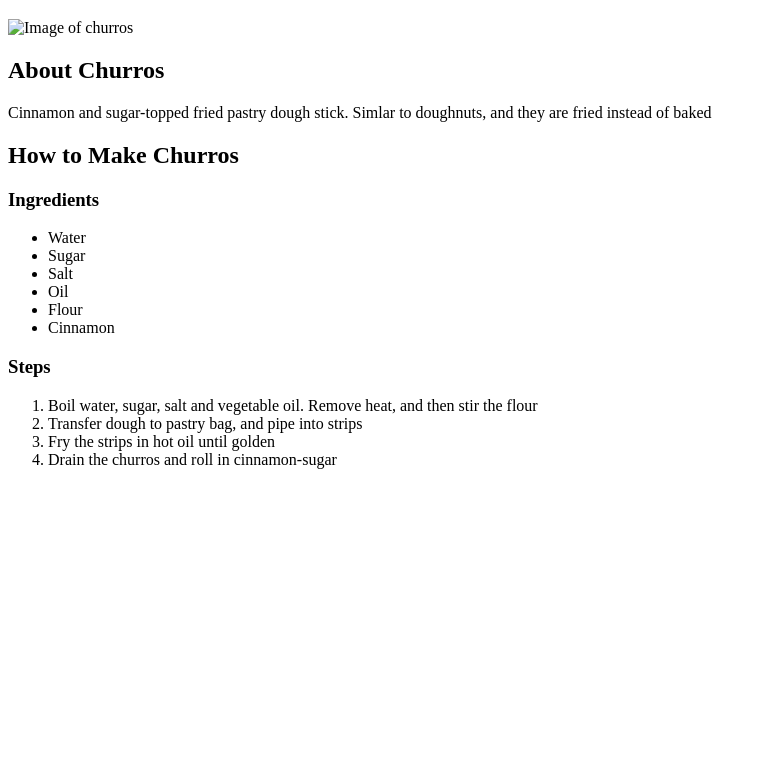
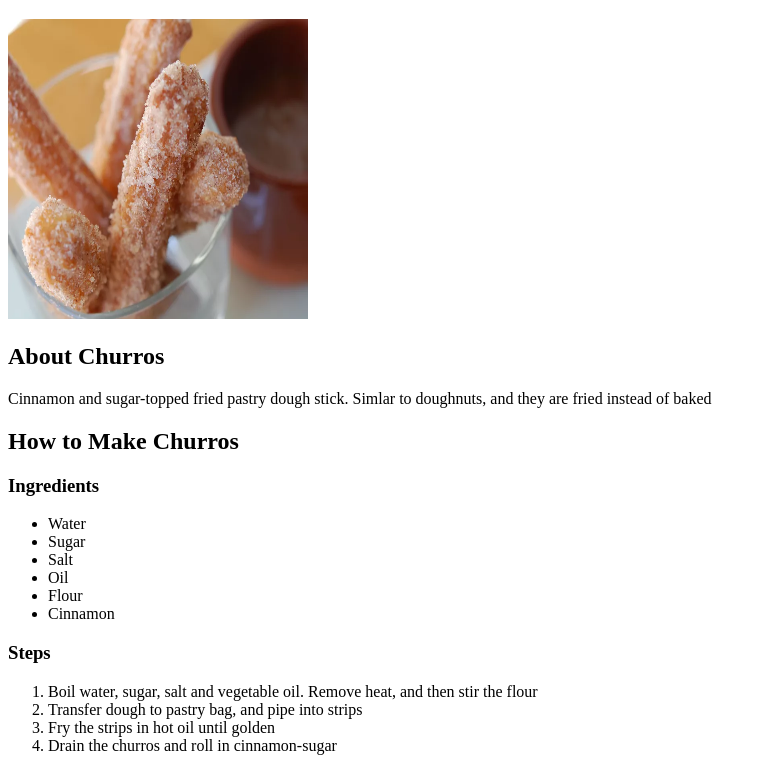
Before and after one commit to matths05/odin-recipes, a plain HTML site: page recipes/churros.html in a window 1280 px wide. Shown: the part 61-832 px from the top of the page, without its empty margins (0-766 px from the left). Before the commit the page ends 800 px from the top, so only its background shows below. Drawn offline with Linux system fonts and the light colour scheme.

Commit message:
Fixed the image in churros recipe page

```diff
--- a/recipes/churros.html
+++ b/recipes/churros.html
@@ -6,7 +6,7 @@
 
         <body>
             <h1>Churros Recipe</h1>
-            <img src ="images/churros.webp" alt="Image of churros" height = "300" width = "300">
+            <img src ="../images/churros.webp" alt="Image of churros" height = "300" width = "300">
             <h2>About Churros</h2>
             <p>Cinnamon and sugar-topped fried pastry dough stick. Simlar to doughnuts, and they are fried instead of baked</p>
             <h2>How to Make Churros</h2>
```
